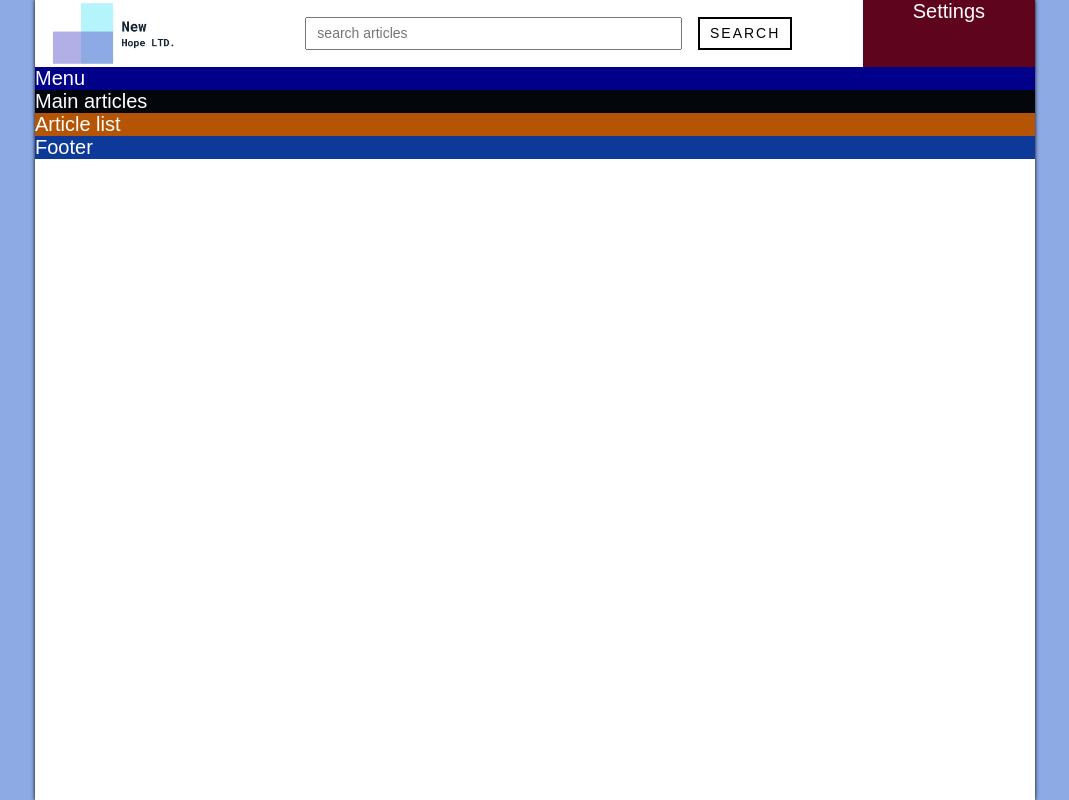
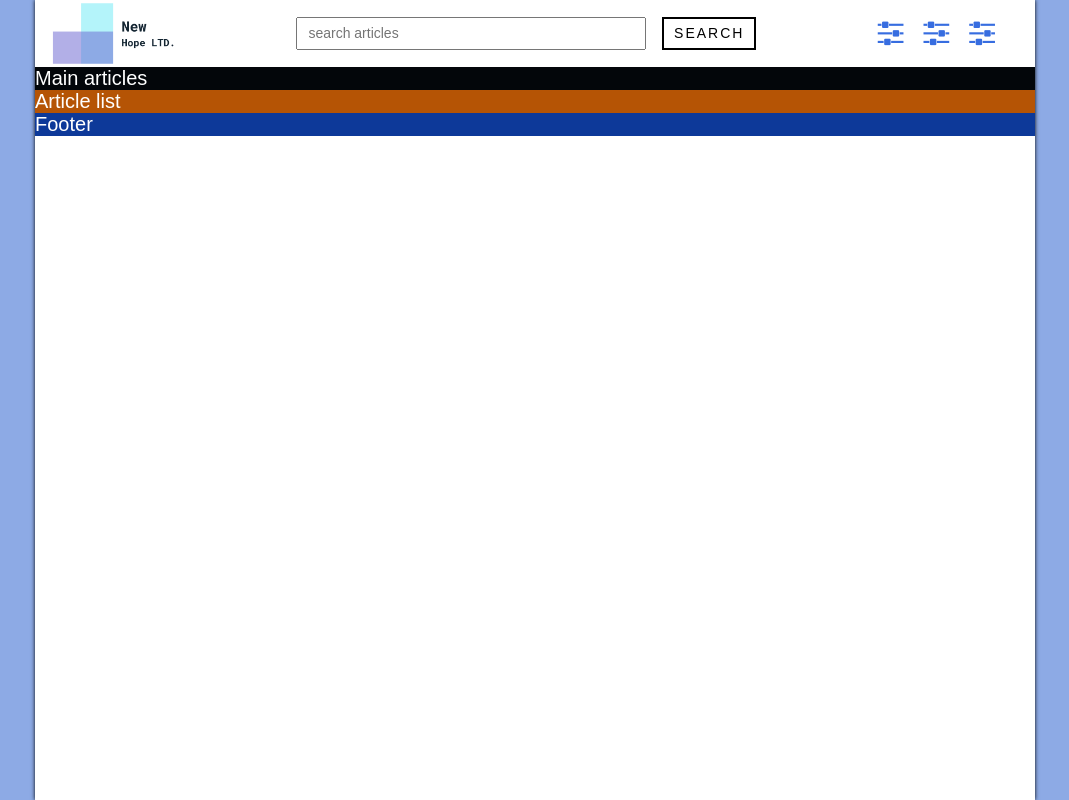
Before and after one commit to Robert1211/flexbox_project, a plain HTML site: page index.html in a window 1280 px wide. Shown: the whole page, without its empty margins (105-1174 px from the left). Drawn offline with Linux system fonts and the light colour scheme.

Commit message:
menu_setup

```diff
--- a/index.html
+++ b/index.html
@@ -5,7 +5,11 @@
     <meta http-equiv="X-UA-Compatible" content="IE=edge">
     <meta name="viewport" content="width=device-width, initial-scale=1.0">
     <title>Flexbox project</title>
+    <!-- <script src="https://kit.fontawesome.com/a33af97880.js" crossorigin="anonymous"></script> -->
+    <!-- <link rel="stylesheet" href="https://cdnjs.cloudflare.com/ajax/libs/font-awesome/6.2.1/css/all.min.css"> -->
+   <link rel="stylesheet" href="https://stackpath.bootstrapcdn.com/font-awesome/4.7.0/css/font-awesome.min.css">
     <link rel="stylesheet" href="css/main.css">
+
 </head>
 <body>
     <!-- tworzymy element, div aby pracowac z flexboxem div class="wrapper" -->
@@ -17,8 +21,17 @@
             <input type="text" class="search__input" placeholder="search articles">
             <button class="search__btn">Search</button>
         </form>
-        <div class="settings">Settings</div>
-        <nav class="menu">Menu</nav>
+        <div class="settings">
+
+           <a class="settings__icon-link" href=""><i class="fa fa-sliders" aria-hidden="true"></i></a>
+           <a class="settings__icon-link" href=""><i class="fa fa-sliders" aria-hidden="true"></i></a>
+           <a class="settings__icon-link" href=""><i class="fa fa-sliders" aria-hidden="true"></i></a>
+
+
+
+
+        </div>
+        <nav class="menu"></nav>
         <section class="main-articles">Main articles</section>
         <section class="article-list">Article list</section>
         <footer class="footer">Footer</footer>
--- a/sass/main.scss
+++ b/sass/main.scss
@@ -54,6 +54,7 @@ html{
     &__input {
         flex-basis: 60%;
         height: 50%;
+        max-height: 60px;
         margin-right: 2vh;
         padding: 0 10px;
         font-size: 1.4rem;
@@ -64,6 +65,7 @@ html{
     }
     &__btn {
         height: 50%;
+        max-height: 60px;
         font-size: 1.4rem;
         padding: 0 10px;
         border: 2px solid black;
@@ -71,6 +73,7 @@ html{
         text-transform: uppercase;
         letter-spacing: 2px;
         cursor: pointer;
+        transition: 0.4s;
         &:hover {
             background-color: #000;
             color: white;
@@ -78,8 +81,17 @@ html{
     }
 }
 .settings{
-    background-color: rgb(95, 4, 29);
-    padding: 0 50px;
+    display: flex;
+    padding: 0 30px 0 50px;
+    align-items: center;
+    &__icon-link{
+        margin: 0 10px;
+        font-size: 3rem;
+        color: rgb(55, 109, 224);
+        &:hover {
+            color: #000;
+        }
+    }
 
 }
 .menu{
```
Also changed, not shown: css/main.css, 1 other file.
